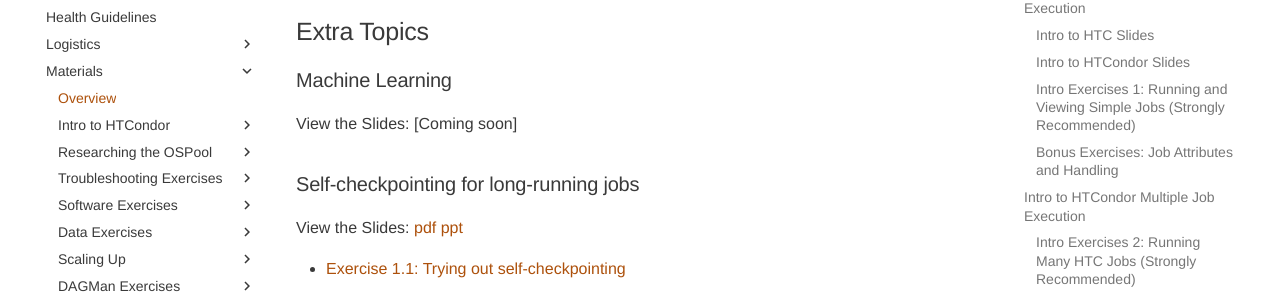
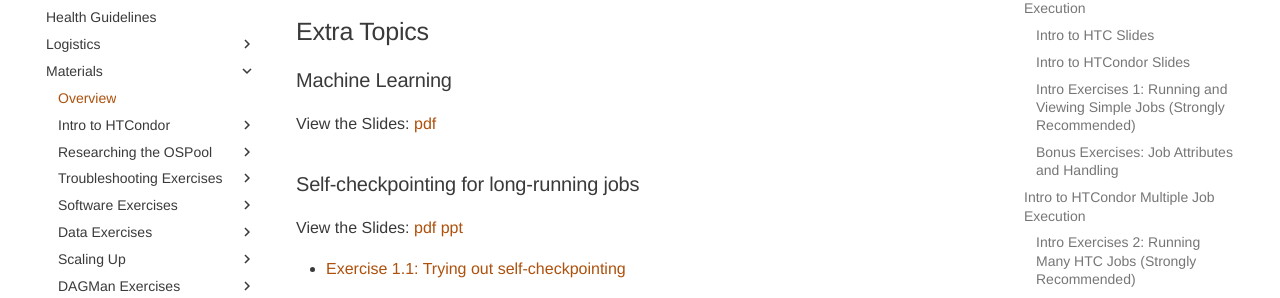
Before and after one commit to osg-htc/school-2025, an MkDocs documentation site: the page built from docs/materials/index.md, in a window 1280 px wide and 900 px high, scrolled down 3917 px. Shown: the part 145-443 px from the top of the window. Built offline with MkDocs 1.6.1 and Material for MkDocs 9.7.7, drawn with Linux system fonts in a browser that asks for light colours.

Commit message:
add link to ML slides

```diff
--- a/docs/materials/index.md
+++ b/docs/materials/index.md
@@ -155,8 +155,7 @@ END EXTRA TOPICS THAT ARE NOT READY YET -->
 
 ### Machine Learning
 
-View the Slides: [Coming soon]
-<!-- View the slides: [pdf](ml/Throughput-ML-iross-OSGUS24.pdf) -->
+View the Slides: [pdf](ml/Throughput-ML-iross-OSGUS25.pdf)
 
 ### Self-checkpointing for long-running jobs
 
```
